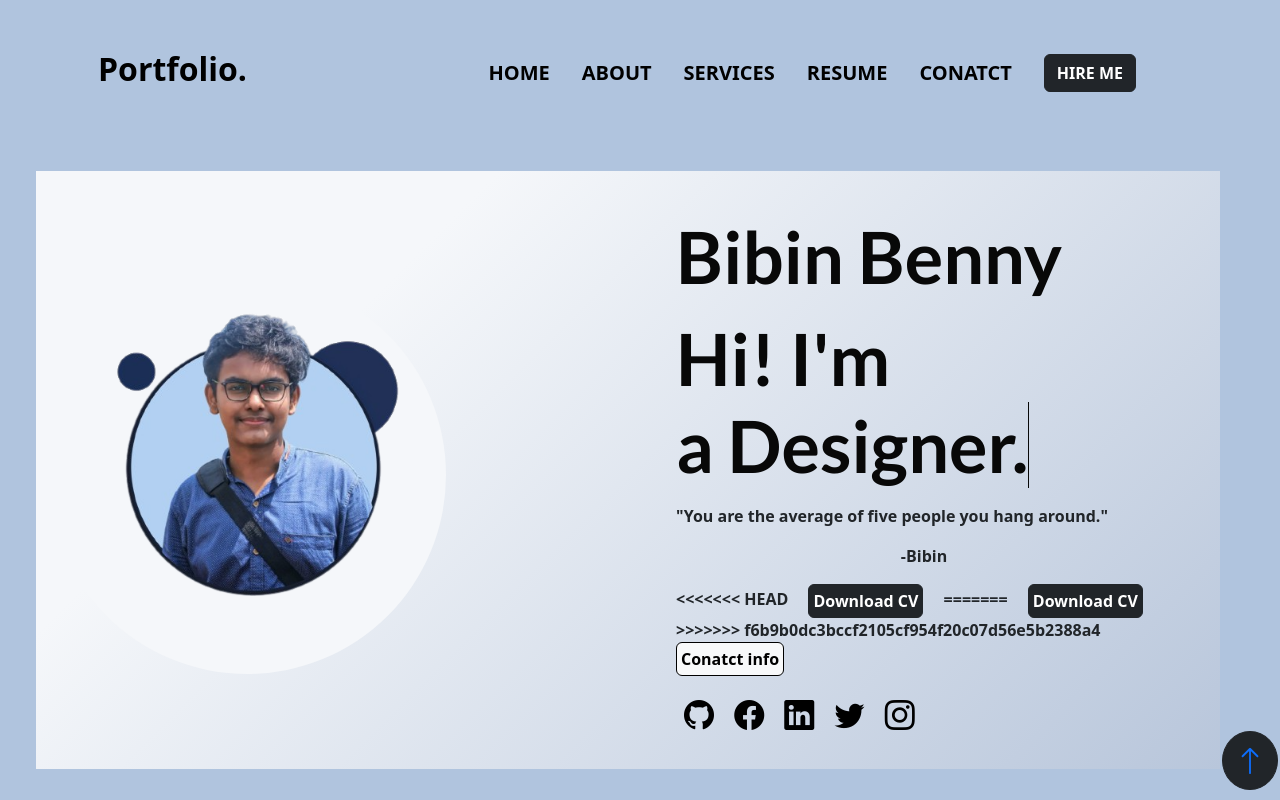
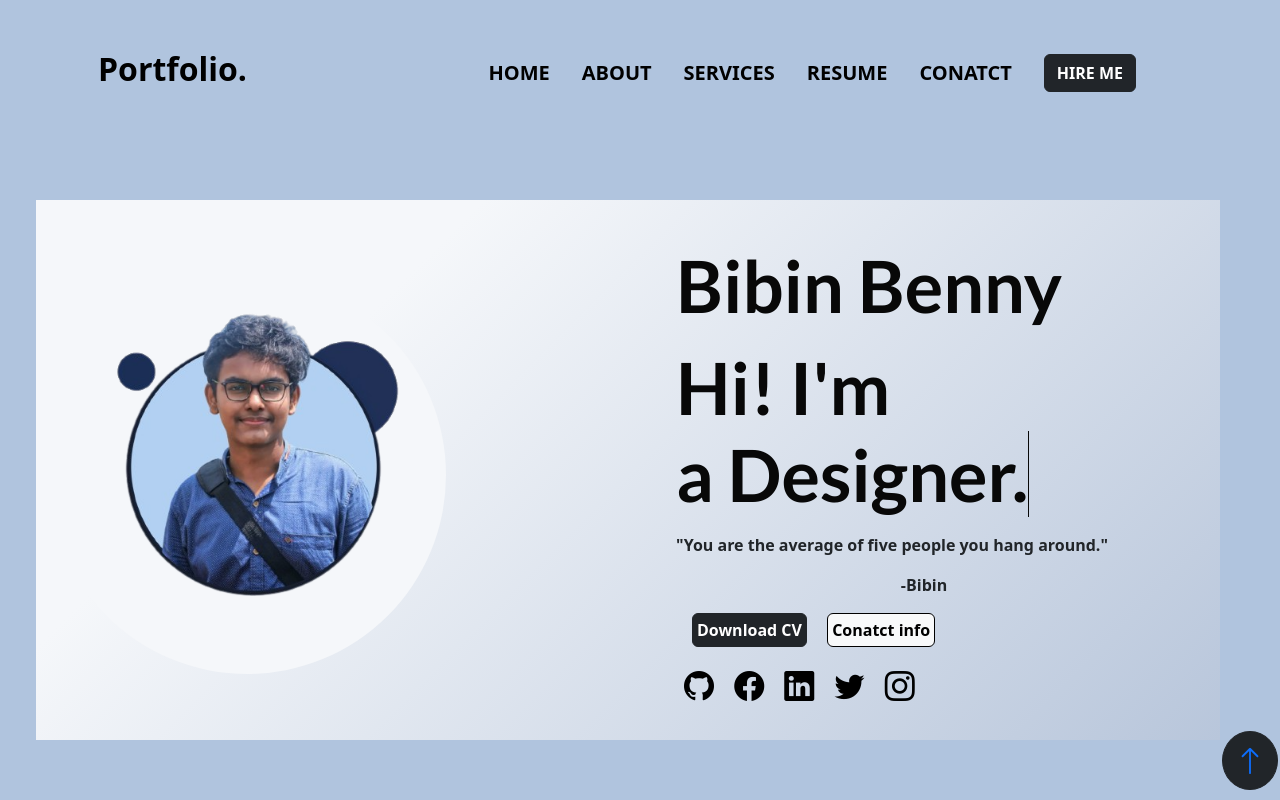
Before and after one commit to Bib711/Portfolio1, a plain HTML site: page index.html in a window 1280 px wide. Shown: the top 800 px of the page. Drawn offline with nearby package versions, Linux system fonts and the light colour scheme.

Commit message:
removed some conflicts in download cv btn

```diff
--- a/index.html
+++ b/index.html
@@ -80,12 +80,7 @@
           <p id="quote1">"You are the average of five people you hang around."</p>
           <p id="quote2">-Bibin</p>
           <div style="margin: 1rem 0 1rem 2rem;" class="main-btn">
-            <!-- onclick="window.open('../assets/Bibimg.jppg')" -->
-<<<<<<< HEAD
-            <a href="https://drive.google.com/file/d/1yMm15c6pM7QT48L4sNslvmQ_CO4BF-Ub/view?usp=sharing" class="btn btn-dark fw-bold p-1 mx-3" >Download CV</a>
-=======
             <a href="https://drive.google.com/file/d/1yMm15c6pM7QT48L4sNslvmQ_CO4BF-Ub/view?usp=drive_link" class="btn btn-dark fw-bold p-1 mx-3" >Download CV</a>
->>>>>>> f6b9b0dc3bccf2105cf954f20c07d56e5b2388a4
             <a href="./#contact" style="border: 1px solid black;" class="btn btn-light fw-bold p-1">Conatct info</a>
           </div>
           <div  style="margin: 1rem 0 1rem 2rem;">
```
